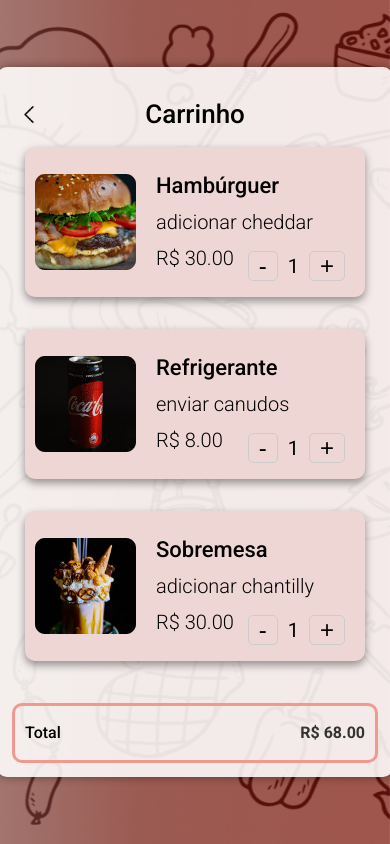
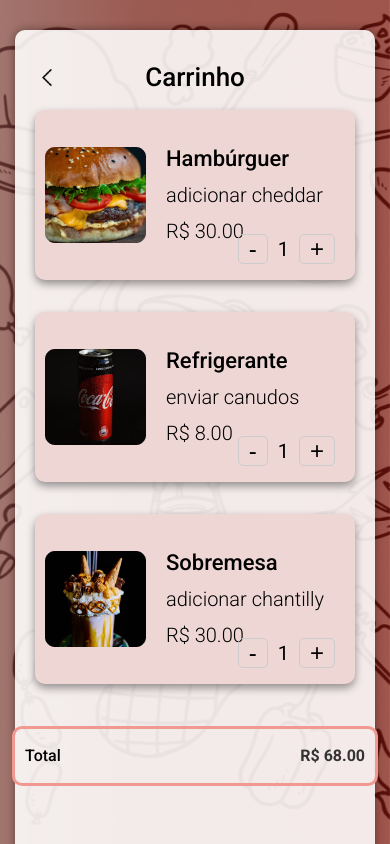
Before and after one commit to htamagnus/lancheria-clientes-react, a React (Create React App) app: page /cart in a window 390 px wide. Built offline with nearby package versions, Linux system fonts and the light colour scheme.

Commit message:
💄 adjust styles

```diff
--- a/src/components/Button/Button.module.scss
+++ b/src/components/Button/Button.module.scss
@@ -18,7 +18,7 @@
     }
 
     @media (max-width: 480px) {
-      width: 350px;
+      width: 300px;
       font-size: 16px;
     }
   }
--- a/src/components/Card/Card.module.scss
+++ b/src/components/Card/Card.module.scss
@@ -15,7 +15,7 @@
     }
 
     @media (max-width: 480px) {
-      padding: 0px 10px;
-      width: 320px;
+      padding: 10px 10px;
+      width: 300px;
     }
   }
--- a/src/components/Modal/Modal.module.scss
+++ b/src/components/Modal/Modal.module.scss
@@ -37,8 +37,9 @@
 
 @media (max-width: 480px) {
   .modal_box {
-    width: 370px;
-    height: 680px;
+    margin-top: 90px;
+    width: 330px;
+    height: 100vh;
     padding: 15px; // Ajusta o padding interno
   }
 }
--- a/src/pages/Profile/ProfilePage.module.scss
+++ b/src/pages/Profile/ProfilePage.module.scss
@@ -94,7 +94,7 @@
 
   .input,
   .button {
-    width: 350px;
+    width: 300px;
   }
 
   .forgetPassword {
--- a/src/pages/Support/SupportPage.jsx
+++ b/src/pages/Support/SupportPage.jsx
@@ -9,7 +9,7 @@ import Card from "../../components/Card/Card";
 const faqItems = [
   { href: "/faq/coupon", text: "Não recebo cupom de desconto" },
   { href: "/faq/delete-card", text: "Excluir dados do cartão de crédito" },
-  { href: "/faq/update-account", text: "Quero alterar dados cadastrais da conta" },
+  { href: "/faq/update-account", text: "Quero alterar dados cadastrais" },
 ];
 
 const supportItems = [
```
